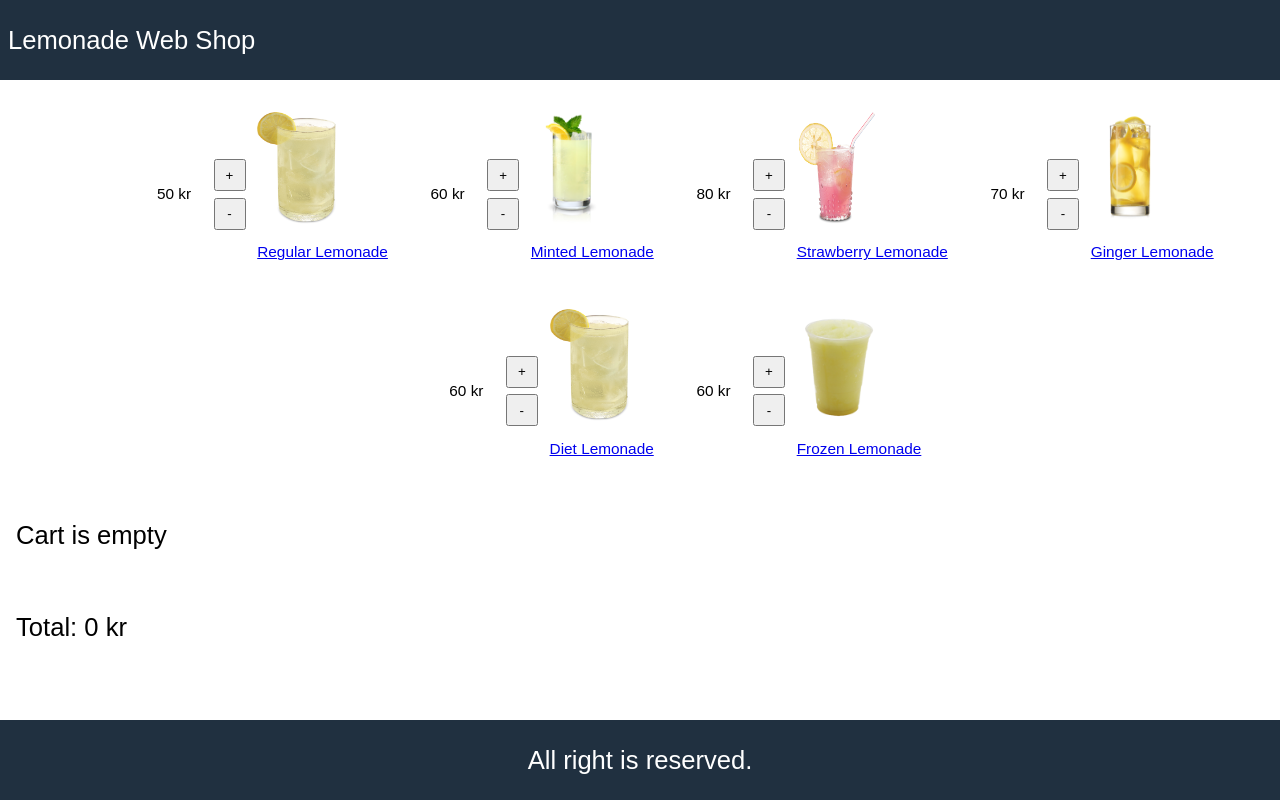
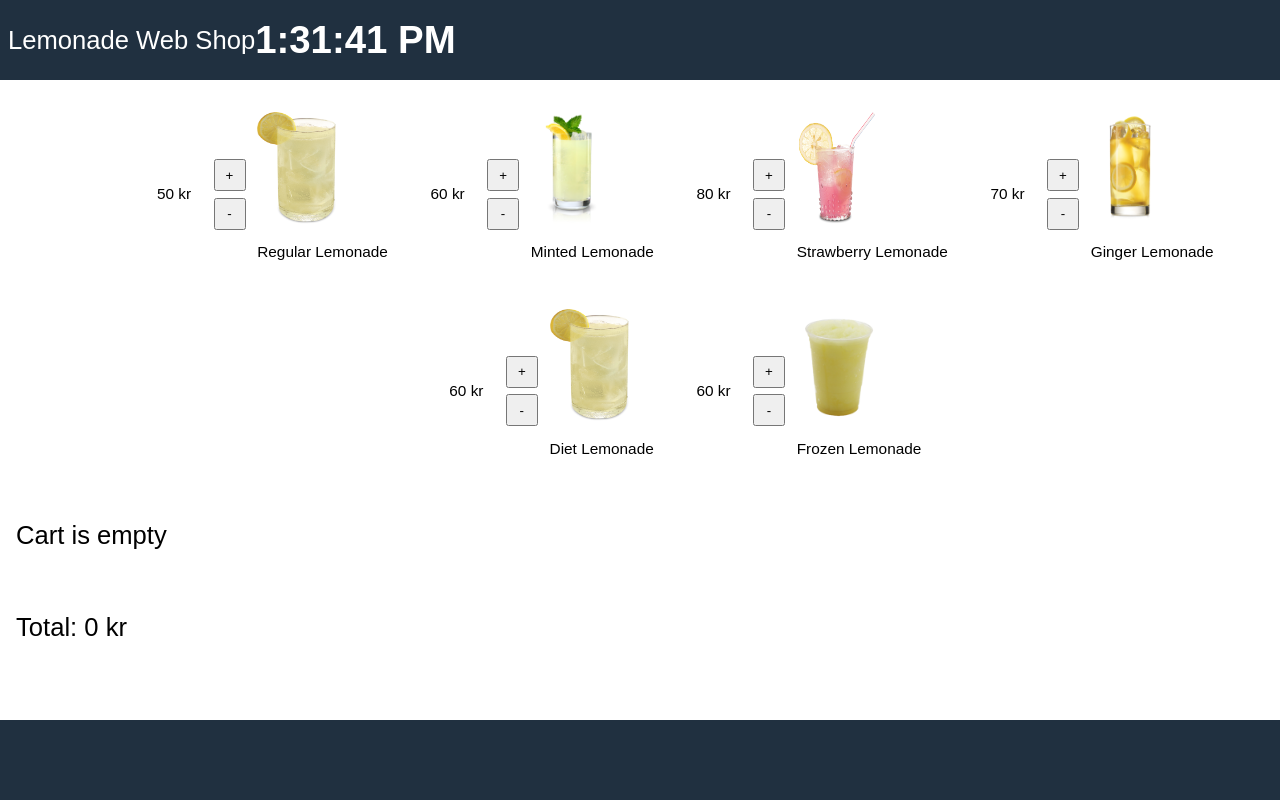
Before and after one commit to RaniaZarka/react-function-components-store, a React (Create React App) app: page / in a window 1280 px wide. Built offline with nearby package versions, Linux system fonts and the light colour scheme.

Commit message:
digital clock added

```diff
--- a/src/App.js
+++ b/src/App.js
@@ -1,24 +1,20 @@
 import React from "react";
-//import { Counter } from "./features/counter/Counter";
 import "./App.css";
 import data from "./data.json";
 import Products from "./components/Products";
+import Clock from "./components/clock";
 import Cart from "./components/Cart";
+import { useState } from "react";
 
-class App extends React.Component {
-  constructor() {
-    super();
-    this.state = {
-      products: data.products,
-      cartItems: [],
-      // sort:"",
-    };
-  }
+function App() {
+  const { products } = data;
 
-  addToCart = (product) => {
-    const cartItems = this.state.cartItems.slice();
+  const [cartItems, setCartItems] = useState([]);
+
+  const addToCart = (product) => {
+    const cartItem = cartItems.slice();
     let alreadyInCart = false;
-    cartItems.forEach((item) => {
+    cartItem.forEach((item) => {
       if (item.id === product.id) {
         item.count++;
         alreadyInCart = true;
@@ -27,41 +23,37 @@ class App extends React.Component {
     if (!alreadyInCart) {
       cartItems.push({ ...product, count: 1 });
     }
-    this.setState({ cartItems });
+    setCartItems((cartItems) => [...cartItems]);
   };
 
-  removeFromCart = (product) => {
-    const cartItems = this.state.cartItems.slice();
-    this.setState({ cartItems: cartItems.filter((x) => x.id !== product.id) });
+  const removeFromCart = (product) => {
+    const cartItem = cartItems.slice();
+    setCartItems(() => [...cartItem.filter((x) => x.id !== product.id)]);
   };
 
-  render() {
   return (
-      // <div className="App">
-      //   <header className="App-header">
     <div className="grid-container">
       <header>
         <a href="/"> Lemonade Web Shop</a>
-          {/* <Counter /> */}
+        <Clock />
       </header>
       <main>
         <div className="content">
           <div className="main">
             <Products
-                products={this.state.products}
-                addToCart={this.addToCart}
-                removeFromCart={this.removeFromCart}
+              products={products}
+              addToCart={addToCart}
+              removeFromCart={removeFromCart}
             ></Products>
           </div>
           <div className="sidebar">
-              <Cart cartItems={this.state.cartItems} />
+            <Cart cartItems={cartItems} />
           </div>
         </div>
       </main>
-        <footer>All right is reserved.</footer>
+      <footer></footer>
     </div>
   );
 }
-}
 
 export default App;
--- a/src/components/Products.js
+++ b/src/components/Products.js
@@ -1,42 +1,25 @@
-import React, { Component } from "react";
-import Modal from "react-modal";
+import React from "react";
 
-export default class Products extends Component {
-  constructor(props) {
-    super(props);
-    this.state = {
-      product: null,
-    };
-
-    console.log(props);
-  }
-
-  openModal = (product) => {
-    this.setState({ product });
-  };
-
-  closeModal = () => {
-    this.setState({ product: null });
-  };
-  render() {
-    const { product } = this.state;
+function Products(props) {
+  const { products, addToCart, removeFromCart } = props;
+  console.log(products);
   return (
     <div>
       <ul className="products">
-          {this.props.products.map((product) => (
+        {products.map((product) => (
           <li key={product.id}>
             <div className="product">
               <div className="product-price">
                 <div className="price"> {product.price} kr</div>
                 <div>
                   <button
-                      onClick={() => this.props.addToCart(product)}
+                    onClick={() => addToCart(product)}
                     className="button-primary"
                   >
                     +{" "}
                   </button>
                   <button
-                      onClick={() => this.props.removeFromCart(product)}
+                    onClick={() => removeFromCart(product)}
                     className="button-primary"
                   >
                     {" "}
@@ -46,35 +29,13 @@ export default class Products extends Component {
               </div>
               <div>
                 <img src={product.image} alt={product.title}></img>
-
-                  <a href={"#" + product.id}>
-                    <p onClick={() => this.openModal(product)}>
-                      {product.title}
-                    </p>
-                  </a>
+                <p>{product.title} </p>
               </div>
             </div>
           </li>
         ))}
       </ul>
-        {
-          // this is a condition if product exists
-          product && (
-            <Modal isOpen={true} onRequestClose={this.closeModal}>
-              <div>
-                <button className="close-modal" onClick={this.closeModal}>
-                  {" "}
-                  x{" "}
-                </button>
-                <div className="modal-info">
-                  <img src={product.image} alt={product.title}></img>
-                  <div>{product.description}</div>
-                </div>
-              </div>
-            </Modal>
-          )
-        }
     </div>
   );
 }
-}
+export default Products;
--- /dev/null
+++ b/src/components/clock.js
@@ -0,0 +1,22 @@
+import { useState, useEffect } from "react";
+
+function Clock() {
+  const [date, setDate] = useState(new Date());
+
+  useEffect(() => {
+    const timerId = setInterval(() => setDate(new Date()), 1000);
+    return () => {
+      clearInterval(timerId);
+    };
+  });
+
+  return (
+    <div>
+      <div>
+        <h2> {date.toLocaleTimeString()}</h2>
+      </div>
+    </div>
+  );
+}
+
+export default Clock;
```
Also changed, not shown: src/components/Cart.js (+6 -5 lines). Lines whose indentation alone changed are shown as unchanged.
